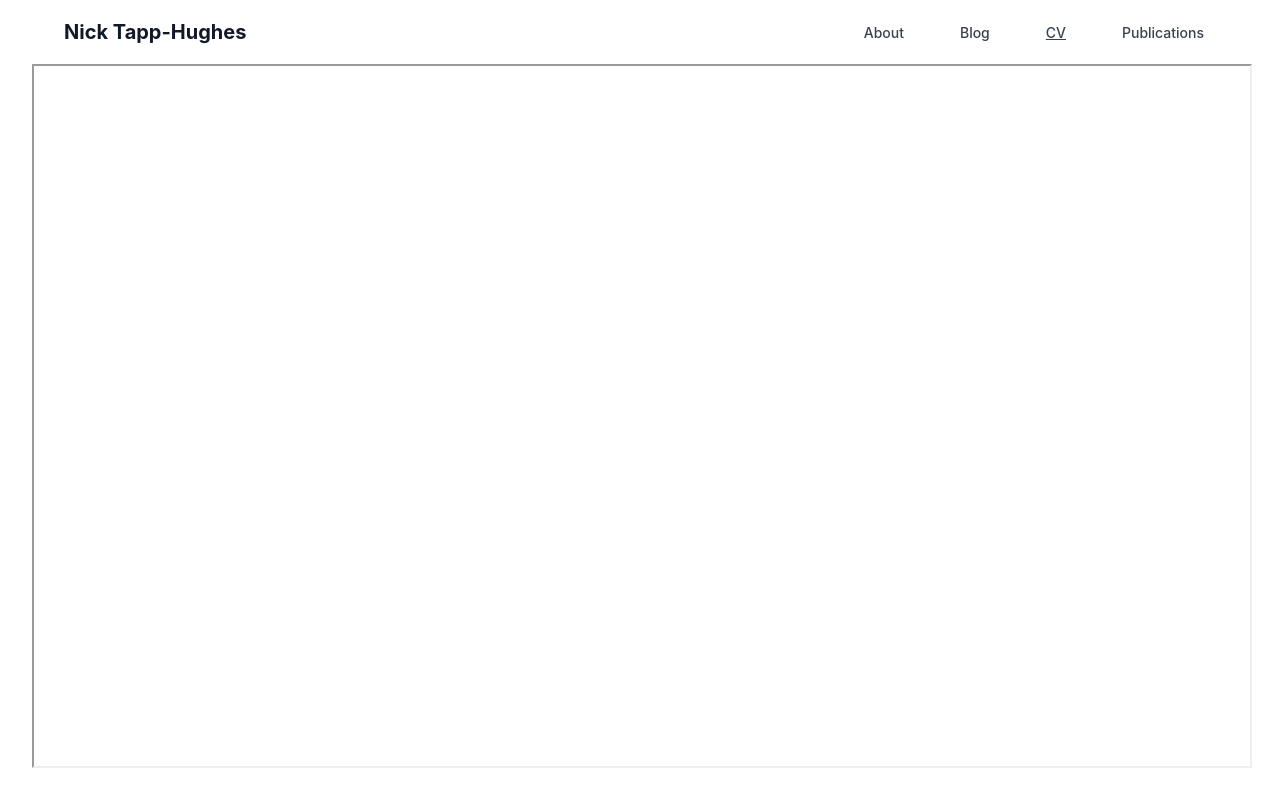
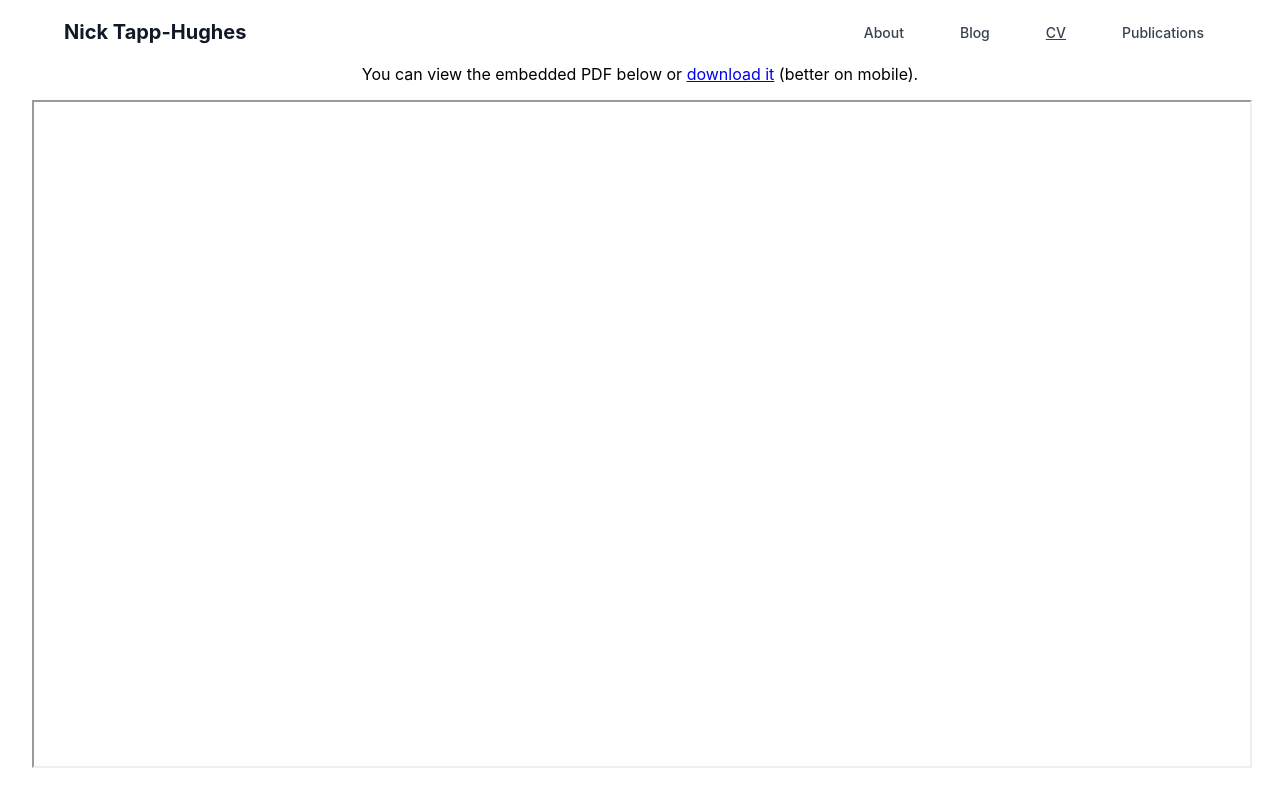
Before and after one commit to tapphughesn/blog, a React (Vite) app in the folder app/: page /cv in a window 1280 px wide. Built offline with nearby package versions, Linux system fonts and the light colour scheme.

Commit message:
Download link for CV

```diff
--- a/app/src/App.css
+++ b/app/src/App.css
@@ -17,6 +17,10 @@
   display: flex;
   flex-direction: column;
   height: calc(100vh - 6rem);
+}
+
+.CvDownload {
+  padding-bottom: 1rem;
 }
 
 .CvEmbed {
--- a/app/src/cv.tsx
+++ b/app/src/cv.tsx
@@ -4,6 +4,9 @@ function Cv() {
 
     return (
         <div className="CvPage">
+            <div className="CvDownload">
+                You can view the embedded PDF below or <a href="/NickCV_2page_Fall2025.pdf">download it</a> (better on mobile).
+            </div>
             <iframe
                 src="/NickCV_2page_Fall2025.pdf"
                 width="100%"
```
